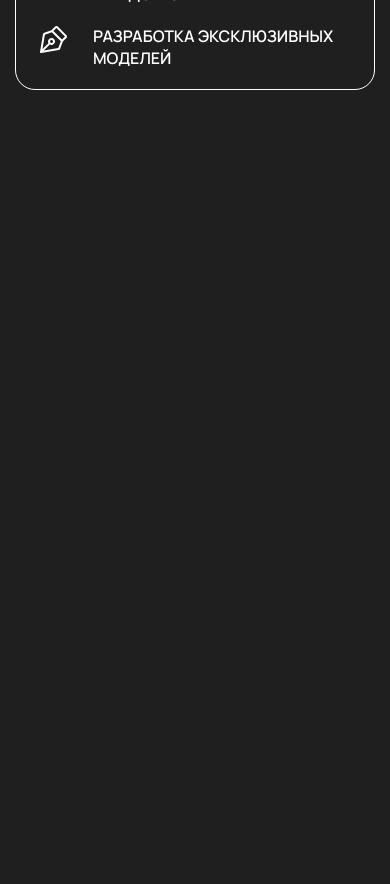
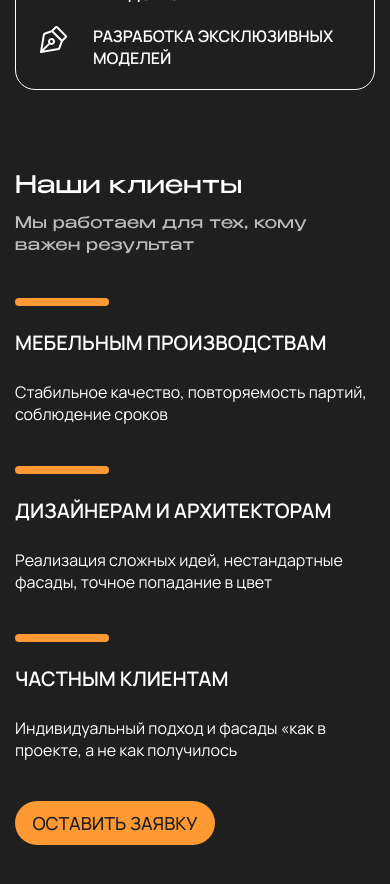
Before and after one commit to IsaRakhatbekov/facade_factory, a Next.js app: page / in a window 390 px wide. Shown: the part 1300-2184 px from the top of the page. Before the commit the page ends 1430 px from the top, so only its background shows below. Built offline with nearby package versions, Linux system fonts and the light colour scheme.

Commit message:
adaptive of OurClients

```diff
--- a/src/app/page.tsx
+++ b/src/app/page.tsx
@@ -1,6 +1,7 @@
 import Header from '../components/Header/Header'
 import AboutUs from '../components/sections/AboutUs/AboutUs'
 import Hero from '../components/sections/Hero/Hero'
+import OurClients from '../components/sections/OurClients/OurClients'
 
 export default function Home() {
 	return (
@@ -9,7 +10,7 @@ export default function Home() {
 			<main>
 				<Hero />
 				<AboutUs />
-				{/* <OurClients /> */}
+				<OurClients />
 				{/* <Production /> */}
 				{/* <WorkProcess /> */}
 				{/* <WhyWe /> */}
--- a/src/components/sections/OurClients/OurClients.module.scss
+++ b/src/components/sections/OurClients/OurClients.module.scss
@@ -2,28 +2,44 @@
 
 .OurClients {
 	padding: 80px 0;
-	.titleWrapper {
+
+	.titleInner {
 		display: flex;
 		align-items: center;
 		justify-content: space-between;
-		gap: 40px;
+		gap: 20px;
+	}
+
+	.titleWrapper {
+		display: flex;
+		flex-direction: column;
 		margin-bottom: 80px;
 	}
 
-	.title {
-		width: 454px;
+	.titleInner {
+		margin-bottom: 10px;
 	}
 
-	.titleInner {
+	.title {
+		flex-shrink: 0;
+	}
+
+	.titleLine {
+		flex-shrink: 1;
+		display: inline-block;
+		width: 100%;
+		max-width: 100%;
 		height: 10px;
 		border-radius: 30px;
 		background: rgba(255, 255, 255, 0.6);
 	}
 
 	.subtitle {
+		align-self: flex-end;
+
 		font-family: $benzin;
 		font-weight: 400;
-		font-size: 24px;
+		font-size: clamp(16px, 2vw, 24px);
 		letter-spacing: 0.02em;
 		text-align: right;
 		color: rgba(255, 255, 255, 0.7);
@@ -63,6 +79,7 @@
 		font-size: 24px;
 		text-transform: uppercase;
 		text-align: center;
+		padding: 10px;
 	}
 
 	.cardTitle {
@@ -93,3 +110,68 @@
 		color: $white;
 	}
 }
+
+@media (max-width: 991px) {
+	.OurClients {
+		.list {
+			gap: 20px;
+		}
+		.cardTitle {
+			font-size: 20px;
+		}
+
+		.text {
+			font-size: 16px;
+		}
+
+		.itemBtnLink {
+			font-size: 20px;
+		}
+	}
+}
+
+@media (max-width: 768px) {
+	.OurClients {
+		padding: 40px 0;
+		.list {
+			gap: 40px;
+			grid-template-columns: repeat(2, 1fr);
+		}
+
+		.item {
+			width: 100%;
+			max-width: 100%;
+		}
+
+		.itemBtnLink {
+			padding: 20px 80px;
+		}
+	}
+}
+
+@media (max-width: 600px) {
+	.OurClients {
+		.titleWrapper {
+			margin-bottom: 40px;
+		}
+		.titleLine {
+			display: none;
+		}
+
+		.subtitle {
+			text-align: left;
+		}
+
+		.list {
+			grid-template-columns: repeat(1, 1fr);
+		}
+
+		.itemBtnLink {
+			padding: 10px 10px;
+			font-weight: 500;
+			font-size: 18px;
+			border-radius: 30px;
+			max-width: 200px;
+		}
+	}
+}
--- a/src/components/sections/OurClients/OurClients.tsx
+++ b/src/components/sections/OurClients/OurClients.tsx
@@ -5,13 +5,13 @@ const OurClients = () => {
 		<section className={styles.OurClients}>
 			<div className={`${styles.container} container`}>
 				<div className={styles.titleWrapper}>
-					<h2 className={`${styles.title} def-title`}>Наши клиенты</h2>
 					<div className={styles.titleInner}>
+						<h2 className={`${styles.title} def-title`}>Наши клиенты</h2>
 						<div className={styles.titleLine}></div>
-						<h3 className={styles.subtitle}>
-							Мы работаем для тех, кому важен результат
-						</h3>
 					</div>
+					<p className={styles.subtitle}>
+						Мы работаем для тех, кому важен результат
+					</p>
 				</div>
 				<ul className={styles.list}>
 					<li className={styles.item}>
--- a/src/styles/global.scss
+++ b/src/styles/global.scss
@@ -33,7 +33,7 @@ body {
 .def-title {
 	font-family: $benzin;
 	font-weight: 400;
-	font-size: 48px;
+	font-size: clamp(24px, 4vw, 48px);
 	letter-spacing: 0.01em;
 	color: $white;
 }
```
